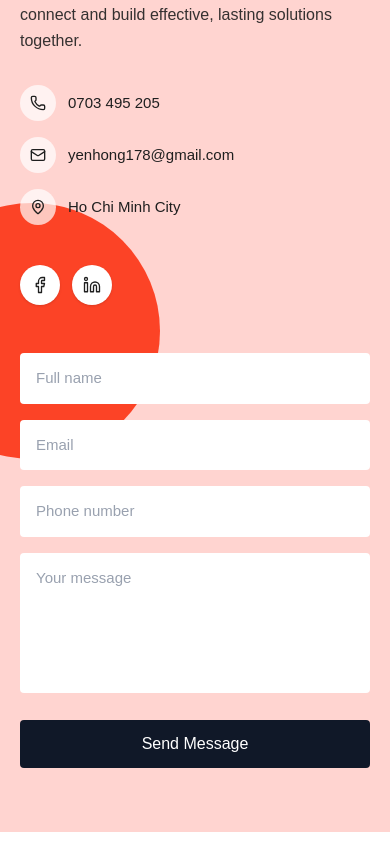
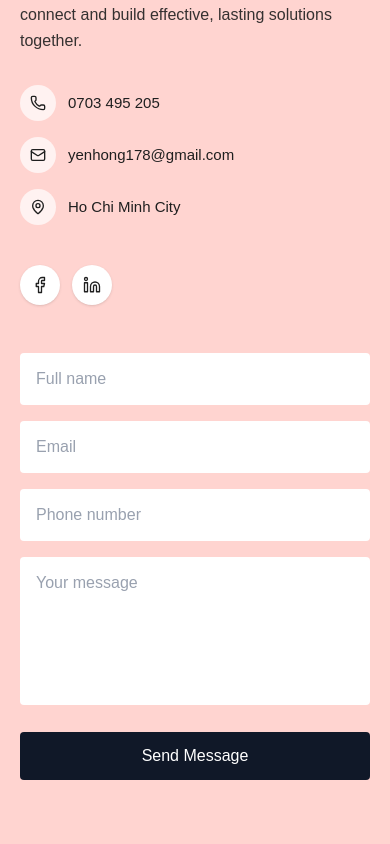
Before and after one commit to giabaobeplus/cv-yen-hong, a React (Vite) app: page / in a window 390 px wide. Shown: the part 5635-6479 px from the top of the page. Built offline with nearby package versions, Linux system fonts and the light colour scheme.

Commit message:
update contact

```diff
--- a/src/components/Contact/Contact.jsx
+++ b/src/components/Contact/Contact.jsx
@@ -165,8 +165,9 @@ function Contact() {
     }
   };
 
+  // 16px on mobile to prevent iOS auto-zoom; keep 15px from sm up if preferred
   const inputBase =
-        "w-full rounded-[4px] border-0 bg-white px-4 py-3.5 text-[15px] text-[#1F1F1F] placeholder:text-gray-400 outline-none ring-0 transition focus:ring-2 disabled:opacity-70 sm:text-base";
+    "w-full rounded-[4px] border-0 bg-white px-4 py-3.5 text-base text-[#1F1F1F] placeholder:text-gray-400 outline-none ring-0 transition focus:ring-2 disabled:opacity-70 sm:text-[15px]";
   const inputOk = "focus:ring-[#FC3314]/40";
   const inputErr = "ring-2 ring-red-500 focus:ring-red-500";
 
@@ -176,8 +177,9 @@ function Contact() {
       ref={sectionRef}
       className="relative overflow-hidden bg-[#FFD4D0] py-16 sm:py-20 lg:py-24"
     >
+      {/* Red circle — hidden on mobile */}
       <div
-                className="pointer-events-none absolute -left-24 top-1/2 h-64 w-64 -translate-y-1/2 rounded-full bg-[#FC3314] opacity-90 sm:-left-32 sm:h-80 sm:w-80 lg:-left-40 lg:h-96 lg:w-96"
+        className="pointer-events-none absolute -left-24 top-1/2 hidden h-64 w-64 -translate-y-1/2 rounded-full bg-[#FC3314] opacity-90 sm:block sm:-left-32 sm:h-80 sm:w-80 lg:-left-40 lg:h-96 lg:w-96"
         aria-hidden="true"
       />
 
```
Lines whose indentation alone changed are shown as unchanged.
